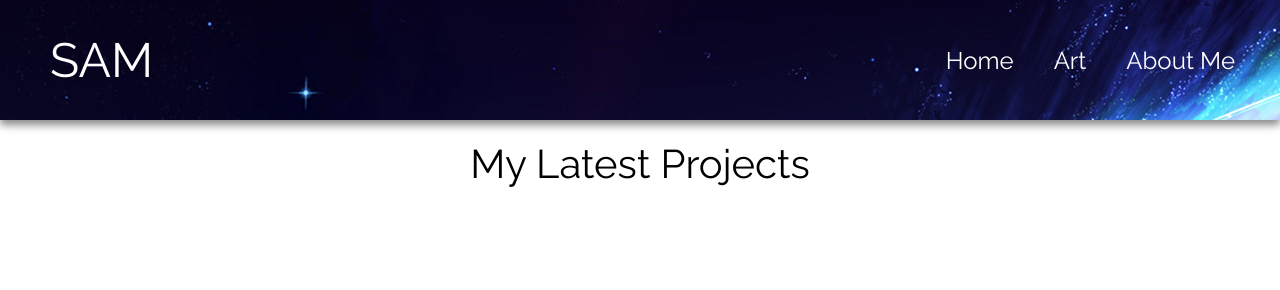
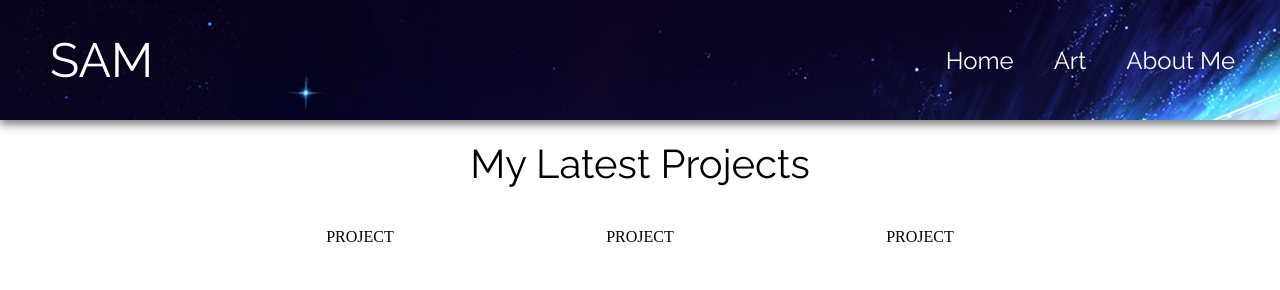
Before and after one commit to sam-ng/SAM, a Gatsby site in the folder client/: page / in a window 1280 px wide. Built offline with nearby package versions, Linux system fonts and the light colour scheme; Gatsby itself is replaced by a stand-in of ours.

Commit message:
Centered grid.

```diff
--- a/client/src/components/NavBarLink.js
+++ b/client/src/components/NavBarLink.js
@@ -18,7 +18,6 @@ const Link = styled.a`
 `;
 
 function chooseColor(pageName) {
-  console.log(pageName);
   if (pageName === 'Home') return 'skyblue';
   else if (pageName === 'Art') return 'red';
   else if (pageName === 'About Me') return 'orange';
--- a/client/src/components/home/Body.js
+++ b/client/src/components/home/Body.js
@@ -1,5 +1,6 @@
 import React from 'react';
 import styled from 'styled-components';
+import Grid from './Grid';
 
 const BodyTitle = styled.h1`
   @import url('https://fonts.googleapis.com/css2?family=Raleway&display=swap');
@@ -9,10 +10,21 @@ const BodyTitle = styled.h1`
   text-align: center;
 `;
 
+const StyledGrid = styled(Grid)`
+  @import url('https://fonts.googleapis.com/css2?family=Raleway&display=swap');
+  font-family: 'Raleway', sans-serif;
+  font-size: 24pt;
+  font-weight: 100;
+  text-align: center;
+
+  align-self: center;
+`;
+
 export default function Body() {
   return (
     <div>
       <BodyTitle>My Latest Projects</BodyTitle>
+      <StyledGrid></StyledGrid>
     </div>
   );
 }
--- /dev/null
+++ b/client/src/components/home/Grid.js
@@ -0,0 +1,25 @@
+import React from 'react';
+import styled from 'styled-components';
+import GridItem from './ProjectCard';
+
+const Wrapper = styled.div`
+  margin: auto;
+  width: 50%;
+  display: grid;
+  grid-template:
+    [row1-start] 'project project project' 100px [row1-end]
+    / 1fr 1fr 1fr;
+  gap: 200px 200px;
+  justify-items: center;
+  align-items: center;
+`;
+
+export default function Grid() {
+  return (
+    <Wrapper>
+      <GridItem></GridItem>
+      <GridItem></GridItem>
+      <GridItem></GridItem>
+    </Wrapper>
+  );
+}
--- /dev/null
+++ b/client/src/components/home/ProjectCard.js
@@ -0,0 +1,5 @@
+import React from 'react';
+
+export default function GridCard() {
+  return <div>PROJECT</div>;
+}
```
Also changed, not shown: client/src/images/yourNameSky2.jpg (added).
